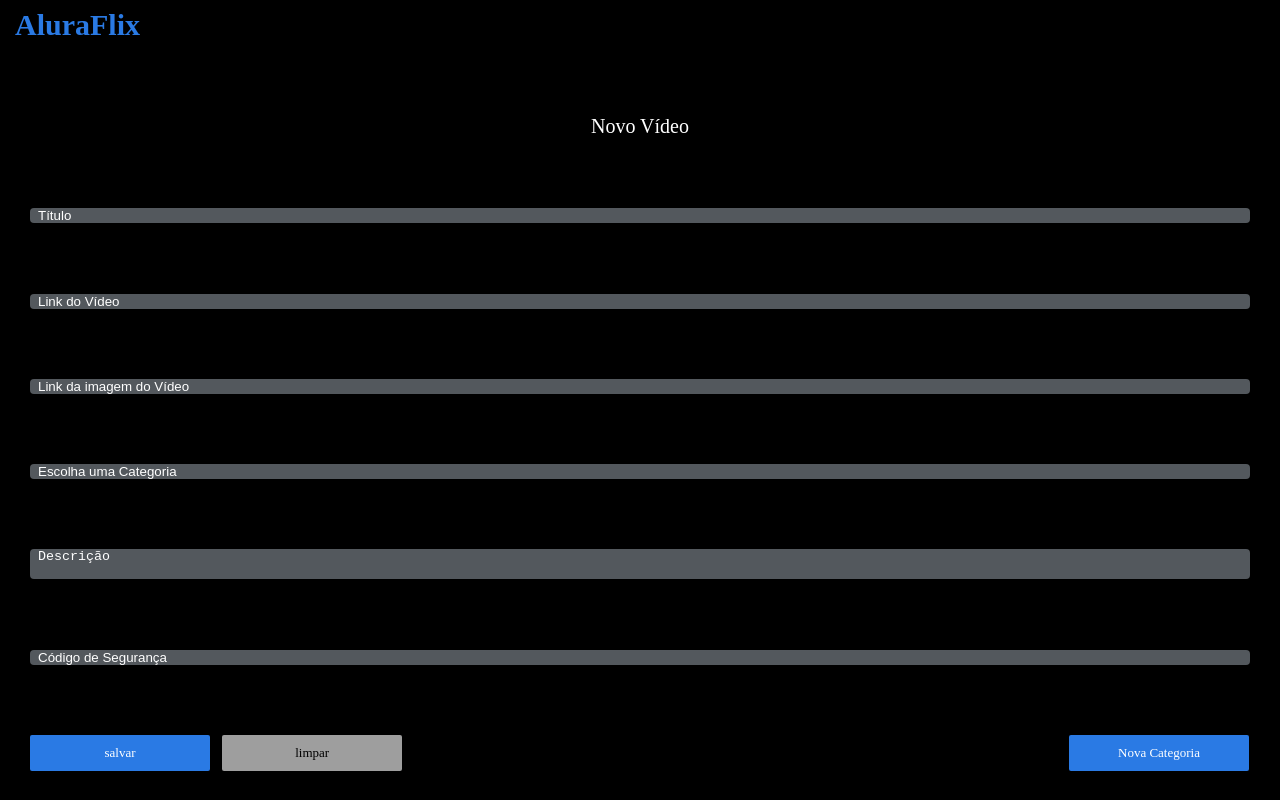
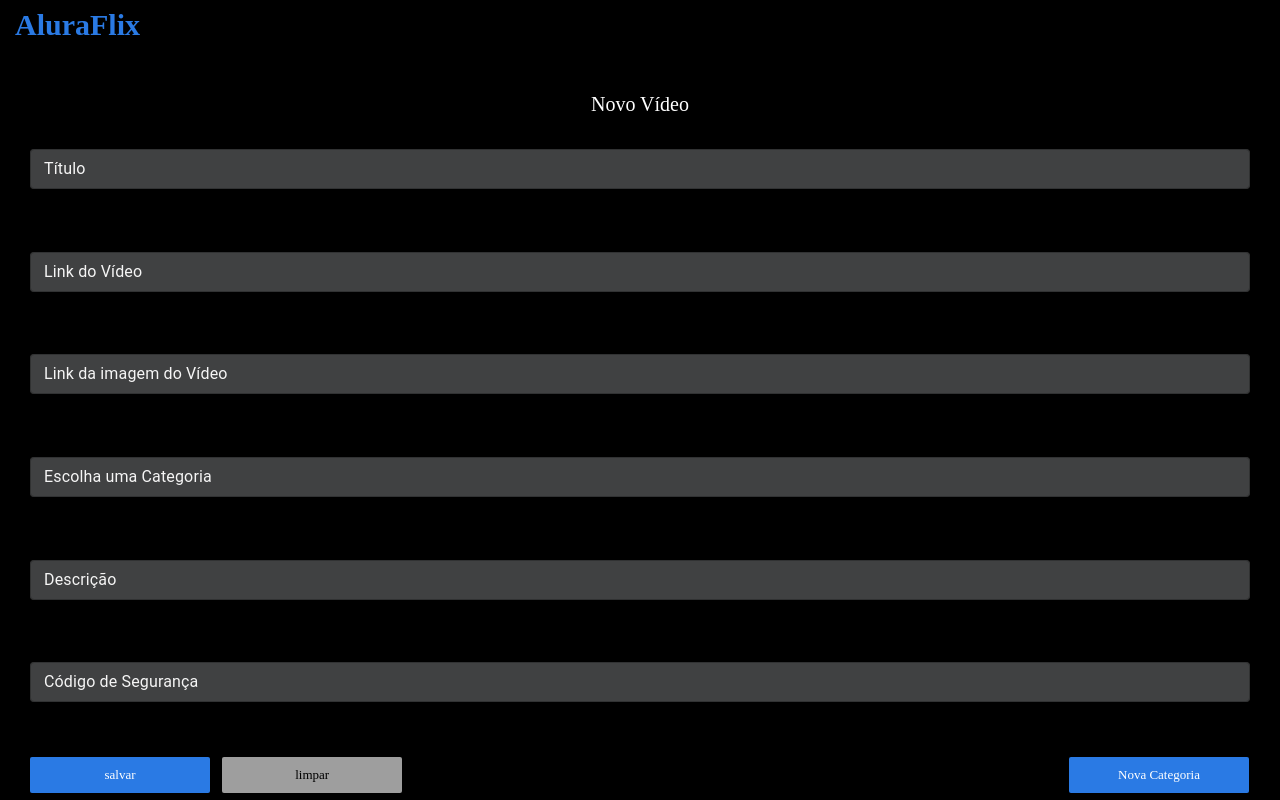
Before and after one commit to eldesonnascimento/desafio_aluraflix, a React (Create React App) app: page /novovideo in a window 1280 px wide. Shown: the top 800 px of the page. Built offline with nearby package versions, Linux system fonts and the light colour scheme.

Commit message:
adicionando imagens para prototipo

```diff
--- a/src/App.js
+++ b/src/App.js
@@ -1,4 +1,4 @@
-import GlobalStyle from "./Components/Globais";
+import GlobalStyle from "./Globais";
 import Inicio from "./Páginas/Inicio";
 import NovoVideo from "./Páginas/Cadastro/VideoCadastro";
 import {
--- a/src/Components/CampoTexto/index.jsx
+++ b/src/Components/CampoTexto/index.jsx
@@ -1,11 +1,17 @@
+import { TextField } from "@material-ui/core";
 import React from "react";
 
 function CampoTexto(props) {
   return (
     <>
-      <div>
-        <input type="text" placeholder={props.placeholder}/>
-      </div>
+      <TextField
+        id="outlined-basic"
+        label={props.label}
+        margin="dense"
+        variant="outlined"
+        fullWidth
+      />
+      <div></div>
     </>
   );
 }
--- a/src/Páginas/Cadastro/CategoriaCadastro/index.jsx
+++ b/src/Páginas/Cadastro/CategoriaCadastro/index.jsx
@@ -2,6 +2,7 @@
 import styled from "styled-components";
 import Header from "../../../Components/Header";
 import Footer from "../../../Components/Footer";
+import CampoTexto from "../../../Components/CampoTexto";
 
 const ContainerCadastro = styled.div`
   display: flex;
@@ -124,6 +125,7 @@
               <div>
                 <title>Novo Vídeo</title>
               </div>
+              <CampoTexto label="Nome"  />
               <ul>
                 <li>
                   <input placeholder="Nome"></input>
--- a/src/Páginas/Cadastro/VideoCadastro/index.jsx
+++ b/src/Páginas/Cadastro/VideoCadastro/index.jsx
@@ -24,29 +24,15 @@
   }
 
   label {
-    display: block;
     color: #f5f5f5;
   }
 
   input {
-    width: 100%;
-    display: flex;
-    flex-direction: column;
-  }
-
-  ul li {
-    height: 50px;
-    padding-top: 30px;
-    list-style: none;
-    padding-bottom: 30px;
-  }
-  input {
-    background-color: #53585d;
+    background-color: #404142;
     color: white;
     border: none;
     padding-left: 8px;
     border-radius: 4px;
-    display: block;
   }
   input:nth-child(5) {
     height: 153px;
@@ -124,18 +110,22 @@
               <div>
                 <title>Novo Vídeo</title>
               </div>
-              <CampoTexto placeholder="Título" />
-              <CampoTexto placeholder="Link do Vídeo" />
-              <CampoTexto placeholder="Link da imagem do Vídeo" />
-              <CampoTexto placeholder="Escolha uma Categoria" />
-              <div>
-                <textarea
-                  className="descricao"
-                  type="text"
-                  placeholder="Descrição"
-                ></textarea>
-              </div>
-              <CampoTexto className="codigo__seguranca" placeholder="Código de Segurança" />
+
+              <CampoTexto
+                label="Título"
+                InputProps={{
+                  style: { borderColor: "white" },
+                }}
+                focused
+              />
+              <CampoTexto label="Link do Vídeo" />
+              <CampoTexto label="Link da imagem do Vídeo" />
+              <CampoTexto label="Escolha uma Categoria" />
+              <CampoTexto label="Descrição" />
+              <CampoTexto
+                className="codigo__seguranca"
+                label="Código de Segurança"
+              />
               <nav>
                 <ContainerBTN>
                   <Botao>salvar</Botao>
--- a/src/Páginas/Inicio/index.jsx
+++ b/src/Páginas/Inicio/index.jsx
@@ -1,15 +1,57 @@
+import { Container } from "@material-ui/core";
 import Botao from "../../Components/Button";
 import Footer from "../../Components/Footer";
 import Header from "../../Components/Header";
+import styled from "styled-components"
+const ContainerVideo = styled.div`
+  main{
+    display: flex;
+  flex-direction: row;
 
-export default function Inicio(){
-  return(
+  flex-wrap: wrap;
+  justify-content: center;
+  background-color: black;
+  width: 100%;
+  }
+  div{
+    margin:32px 32px;
+  }
+`;
+export default function Inicio() {
+  return (
     <>
       <Header>
         <Botao to="/novovideo">Novo Vídeo</Botao>
       </Header>
-      <Footer/>
+      <ContainerVideo>
+        <main>
+          <div>
+            <img src="http://github.com/franciscocha.png" alt="alura" />
+          </div>
+          <div>
+            <img src="http://github.com/franciscocha.png" alt="alura" />
+          </div>
+          <div>
+            <img src="http://github.com/franciscocha.png" alt="alura" />
+          </div>
+          <div>
+            <img src="http://github.com/franciscocha.png" alt="alura" />
+          </div>
+          <div>
+            <img src="http://github.com/franciscocha.png" alt="alura" />
+          </div>
+          <div>
+            <img src="http://github.com/franciscocha.png" alt="alura" />
+          </div>
+          <div>
+            <img src="http://github.com/franciscocha.png" alt="alura" />
+          </div>
+          <div>
+            <img src="http://github.com/franciscocha.png" alt="alura" />
+          </div>
+        </main>
+      </ContainerVideo>
+      <Footer />
     </>
-
-  )
+  );
 }
```
Also changed, not shown: src/Globais.js (line endings or trailing spaces).
